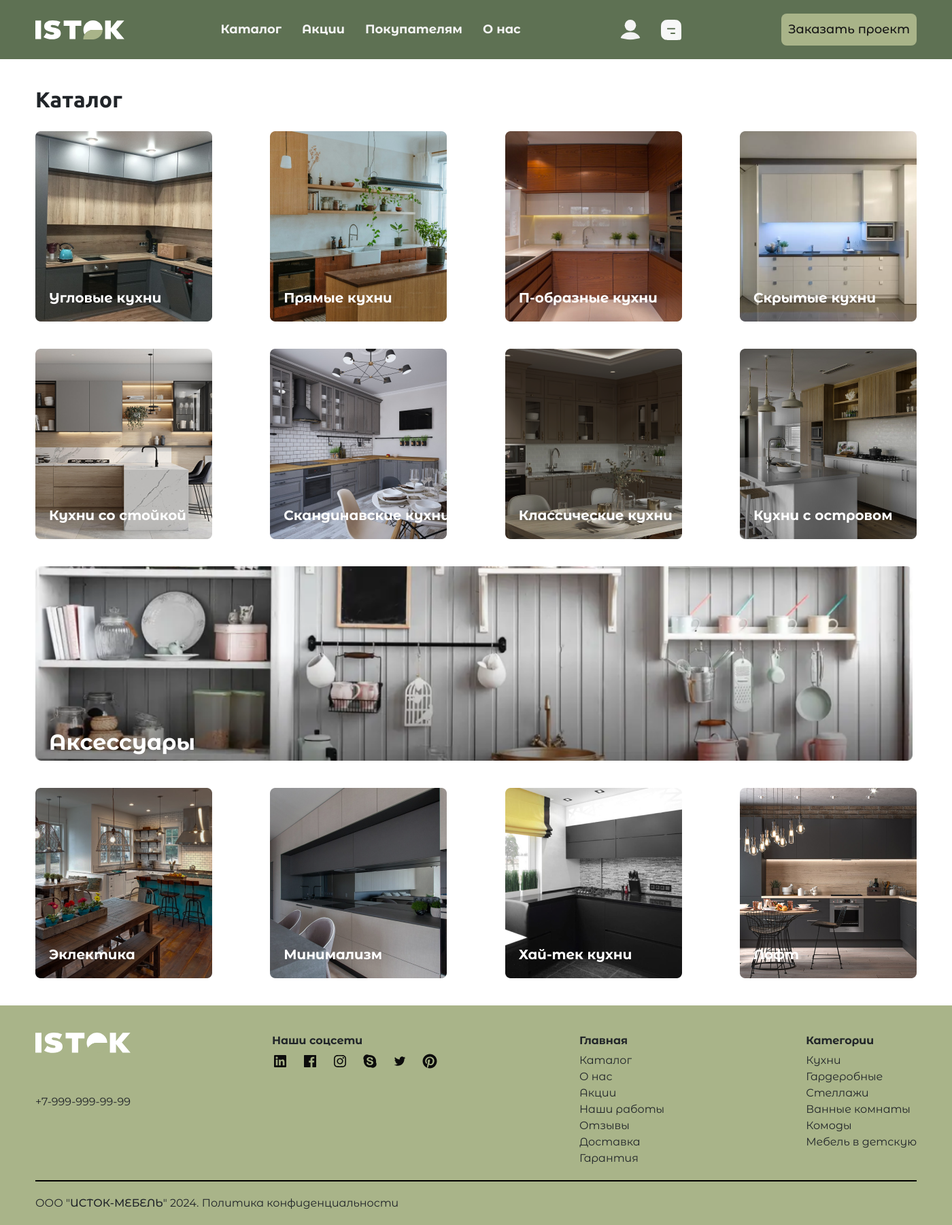
After one commit to ISTOK-DevTeam21/ISTOK-final-release, a Django app: template Istok/Istok/templates/main-page/catalog.html in a window 1400 px wide. The commit adds this page. Shown: the whole page at 68% size. Run offline with Django 5.2, Linux system fonts and the light colour scheme; the template is opened without the code that fills it, so the values that code supplies are empty.

Commit message:
страница Каталог

```diff
--- a/Istok/Istok/static/main-page/css/blocks/catalog.css
+++ b/Istok/Istok/static/main-page/css/blocks/catalog.css
@@ -1,6 +1,3 @@
-.catalog {
-
-}
 .catalog__left-block {
     position: relative;
     display: flex;
@@ -33,7 +30,6 @@
 .catalog__item-22 {
     font-family: var(--font-family-montserrat-bold);
     color: #fff;
-    font-weight: 700;
     font-size: 24px;
     position: absolute;
     padding: 20px;
@@ -50,9 +46,8 @@
 .catalog__item-33 {
     font-family: var(--font-family-montserrat-bold);
     color: #fff;
-    font-weight: 700;
     font-size: 24px;
     position: absolute;
     padding: 20px;
-    top: 85%;
+    top: 80%;
 }
--- /dev/null
+++ b/Istok/Istok/static/main-page/css/blocks/catalog_page.css
@@ -0,0 +1,35 @@
+.catalog_page_container {
+    padding-top: 40px;
+    padding-bottom: 40px;
+}
+
+.catalog_page__items {
+    display: flex;
+    flex-direction: column;
+    gap: 40px;
+}
+
+.catalog_page-1 {
+    display: flex;
+    position: relative;
+    display: flex;
+    justify-content: space-between;
+}
+
+.catalog_page__item-33 {
+    font-family: var(--font-family-montserrat-bold);
+    color: #fff;
+    font-size: 20px;
+    position: absolute;
+    padding: 20px;
+    top: 75%;
+}
+
+.catalog_page__item-333 {
+    font-family: var(--font-family-montserrat-bold);
+    color: #fff;
+    font-size: 32px;
+    position: absolute;
+    padding: 20px;
+    top: 75%;
+}
--- a/Istok/Istok/static/main-page/css/main.css
+++ b/Istok/Istok/static/main-page/css/main.css
@@ -11,3 +11,4 @@
 @import url("blocks/promo.css");
 @import url("blocks/calculator.css");
 @import url("blocks/footer.css");
+@import url("blocks/catalog_page.css");
--- /dev/null
+++ b/Istok/Istok/templates/main-page/catalog.html
@@ -0,0 +1,165 @@
+<!DOCTYPE html>
+{% load static %}
+<html lang="en" class="page">
+<head>
+    <meta charset="UTF-8">
+    <meta name="viewport" content="width=device-width, initial-scale=1.0">
+    <meta http-equiv="X-UA-Compatible" content="ie=edge">
+    <title>ISTOK</title>
+    <link rel="stylesheet" href="{% static 'main-page/css/main.css' %}">
+    <link href="https://cdn.jsdelivr.net/npm/bootstrap@5.3.3/dist/css/bootstrap.min.css" rel="stylesheet" integrity="sha384-QWTKZyjpPEjISv5WaRU9OFeRpok6YctnYmDr5pNlyT2bRjXh0JMhjY6hW+ALEwIH" crossorigin="anonymous">
+</head>
+<body class="page__body">
+    <header class="header">
+        <div class="container header__container">
+            <a href="/Istok/Istok/static">
+                <img src="{% static 'main-page/img/istok.svg' %}" alt="ISTOK logo">
+            </a>
+            <nav class="header__details">
+                <ul class="list-reset header__list">
+                    <li class="header__item">
+                        <a href="#" class="header__link">Каталог</a>
+                    </li>
+                    <li class="header__item">
+                        <a href="#promo" class="header__link">Акции</a>
+                    </li>
+                    <li class="header__item">
+                        <a href="#calculator" class="header__link">Покупателям</a>
+                    </li>
+                    <li class="header__item">
+                        <a href="#" class="header__link">О нас</a>
+                    </li>
+                </ul>
+            </nav>
+            <div class="header__icons">
+                <a href="#"><img src="{% static 'main-page/img/user-icon.svg' %}" alt="User Icon"></a>
+                <a href="#"><img src="{% static 'main-page/img/chat-icon.svg' %}" alt="Chat Icon"></a>
+            </div>
+            <div class="header__buttons">
+                <button class="header__button">Заказать проект</button>
+            </div>
+        </div>
+    </header>
+
+    <main>
+<section id="catalog">
+        <div class="container catalog_page_container">
+            <h2>Каталог</h2>
+            <div class="catalog_page__items">
+                <div class="catalog_page-1">
+                    <div class="">
+                        <a href="#"><img src="img/catalog-1.png" alt="Угловые кухни"></a>
+                        <p class="catalog_page__item-33">Угловые кухни</p>
+                    </div>
+                    <div class="">
+                        <a href="#"><img src="img/catalog-2.png" alt="Прямые кухни"></a>
+                        <p class="catalog_page__item-33">Прямые кухни</p>
+                    </div>
+                    <div class="">
+                        <a href="#"><img src="img/catalog-3.png" alt="П-образные кухни"></a>
+                        <p class="catalog_page__item-33">П-образные кухни</p>
+                    </div>
+                    <div class="">
+                        <a href="#"><img src="img/catalog-4.png" alt="Скрытые кухни"></a>
+                        <p class="catalog_page__item-33">Скрытые кухни</p>
+                    </div>
+                </div>
+                <div class="catalog_page-1">
+                    <div class="">
+                        <a href="#"><img src="img/catalog-5.png" alt="Кухни со стойкой"></a>
+                        <p class="catalog_page__item-33">Кухни со стойкой</p>
+                    </div>
+                    <div class="">
+                        <a href="#"><img src="img/catalog-6.png" alt="Скандинавские кухни"></a>
+                        <p class="catalog_page__item-33">Скандинавские кухни</p>
+                    </div>
+                    <div class="">
+                        <a href="#"><img src="img/catalog-7.png" alt="Классические кухни"></a>
+                        <p class="catalog_page__item-33">Классические кухни</p>
+                    </div>
+                    <div class="">
+                        <a href="#"><img src="img/catalog-8.png" alt="Кухни с островом"></a>
+                        <p class="catalog_page__item-33">Кухни с островом</p>
+                    </div>
+                </div>
+
+                <div class="catalog_page-1">
+                    <div class="">
+                        <a href="#"><img width="1290" src="img/catalog-13.png" alt="Аксессуары"></a>
+                        <p class="catalog_page__item-333">Аксессуары</p>
+                    </div>
+                </div>
+
+                <div class="catalog_page-1">
+                    <div class="">
+                        <a href="#"><img src="img/catalog-9.png" alt="Эклектика"></a>
+                        <p class="catalog_page__item-33">Эклектика</p>
+                    </div>
+                    <div class="">
+                        <a href="#"><img src="img/catalog-10.png" alt="Минимализм"></a>
+                        <p class="catalog_page__item-33">Минимализм</p>
+                    </div>
+                    <div class="">
+                        <a href="#"><img src="img/catalog-11.png" alt="Хай-тек кухни"></a>
+                        <p class="catalog_page__item-33">Хай-тек кухни</p>
+                    </div>
+                    <div class="">
+                        <a href="#"><img src="img/catalog-12.png" alt="Лофт"></a>
+                        <p class="catalog_page__item-33">Лофт</p>
+                    </div>
+                </div>
+        </div>
+    </section>
+    </main>
+
+    <footer class="footer">
+        <div class="container footer__container">
+            <div class="footer__details">
+                <div class="footer__contact">
+                    <img src="{% static 'main-page/img/istok.svg' %}" alt="ISTOK">
+                    <p>+7-999-999-99-99</p>
+                </div>
+                <div class="footer-links">
+                    <div class="footer__nav-bold">Наши соцсети</div>
+                    <div class="social-media">
+                        <a href="#"><img src="{% static 'main-page/img/linkedin.svg' %}" alt="Linkedin"></a>
+                        <a href="#"><img src="{% static 'main-page/img/facebook.svg' %}" alt="Facebook"></a>
+                        <a href="#"><img src="{% static 'main-page/img/instagram.svg' %}" alt="Instagram"></a>
+                        <a href="#"><img src="{% static 'main-page/img/skype.svg' %}" alt="Skype"></a>
+                        <a href="#"><img src="{% static 'main-page/img/twitter.svg' %}" alt="Twitter"></a>
+                        <a href="#"><img src="{% static 'main-page/img/pinterest.svg' %}" alt="Pinterest"></a>
+                    </div>
+                </div>
+                <div class="footer-nav">
+                    <div>
+                        <a href="#"><div class="footer__nav-bold">Главная</div></a>
+                        <ul class="list-reset">
+                            <li><a href="#catalog">Каталог</a></li>
+                            <li><a href="#about">О нас</a></li>
+                            <li><a href="#promo">Акции</a></li>
+                            <li><a href="#">Наши работы</a></li>
+                            <li><a href="#">Отзывы</a></li>
+                            <li><a href="#">Доставка</a></li>
+                            <li><a href="#">Гарантия</a></li>
+                        </ul>
+                    </div>
+                </div>
+                <div class="footer__nav">
+                    <a href="#catalog"><div class="footer__nav-bold">Категории</div></a>
+                    <ul class="list-reset">
+                        <li><a href="#">Кухни</a></li>
+                        <li><a href="#">Гардеробные</a></li>
+                        <li><a href="#">Стеллажи</a></li>
+                        <li><a href="#">Ванные комнаты</a></li>
+                        <li><a href="#">Комоды</a></li>
+                        <li><a href="#">Мебель в детскую</a></li>
+                    </ul>
+                </div>
+            </div>
+            <div class="footer__line"></div>
+            <div class="footer_bottom-text">ООО "<span class="footer__nav-semibold">ИСТОК-МЕБЕЛЬ</span>" 2024. Политика конфиденциальности</div>
+        </div>
+    </footer>
+    <script src="https://cdn.jsdelivr.net/npm/bootstrap@5.3.3/dist/js/bootstrap.bundle.min.js" integrity="sha384-YvpcrYf0tY3lHB60NNkmXc5s9fDVZLESaAA55NDzOxhy9GkcIdslK1eN7N6jIeHz" crossorigin="anonymous"></script>
+</body>
+</html>
```
Also changed, not shown: Istok/Istok/templates/main-page/about.html (added, +100 -0 lines), Istok/Istok/templates/main-page/index.html (+6 -5 lines), Istok/Istok/static/main-page/img/catalog-1.png (added), Istok/Istok/static/main-page/img/catalog-10.png (added), Istok/Istok/static/main-page/img/catalog-11.png (added), Istok/Istok/static/main-page/img/catalog-12.png (added), Istok/Istok/static/main-page/img/catalog-13.png (added), Istok/Istok/static/main-page/img/catalog-2.png (added), Istok/Istok/static/main-page/img/catalog-3.png (added), Istok/Istok/static/main-page/img/catalog-4.png (added), Istok/Istok/static/main-page/img/catalog-5.png (added), Istok/Istok/static/main-page/img/catalog-6.png (added), Istok/Istok/static/main-page/img/catalog-7.png (added), Istok/Istok/static/main-page/img/catalog-8.png (added), 1 more files.
